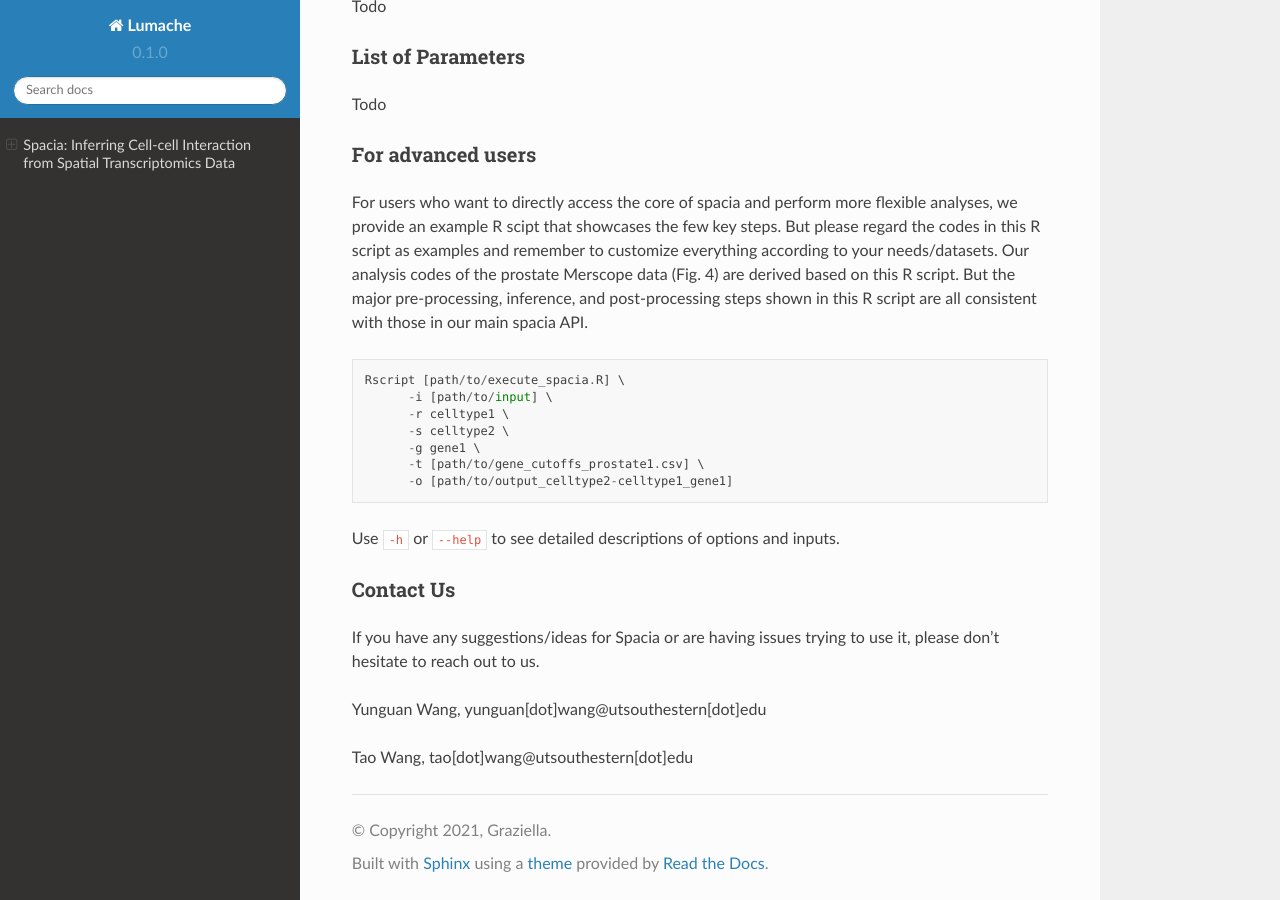
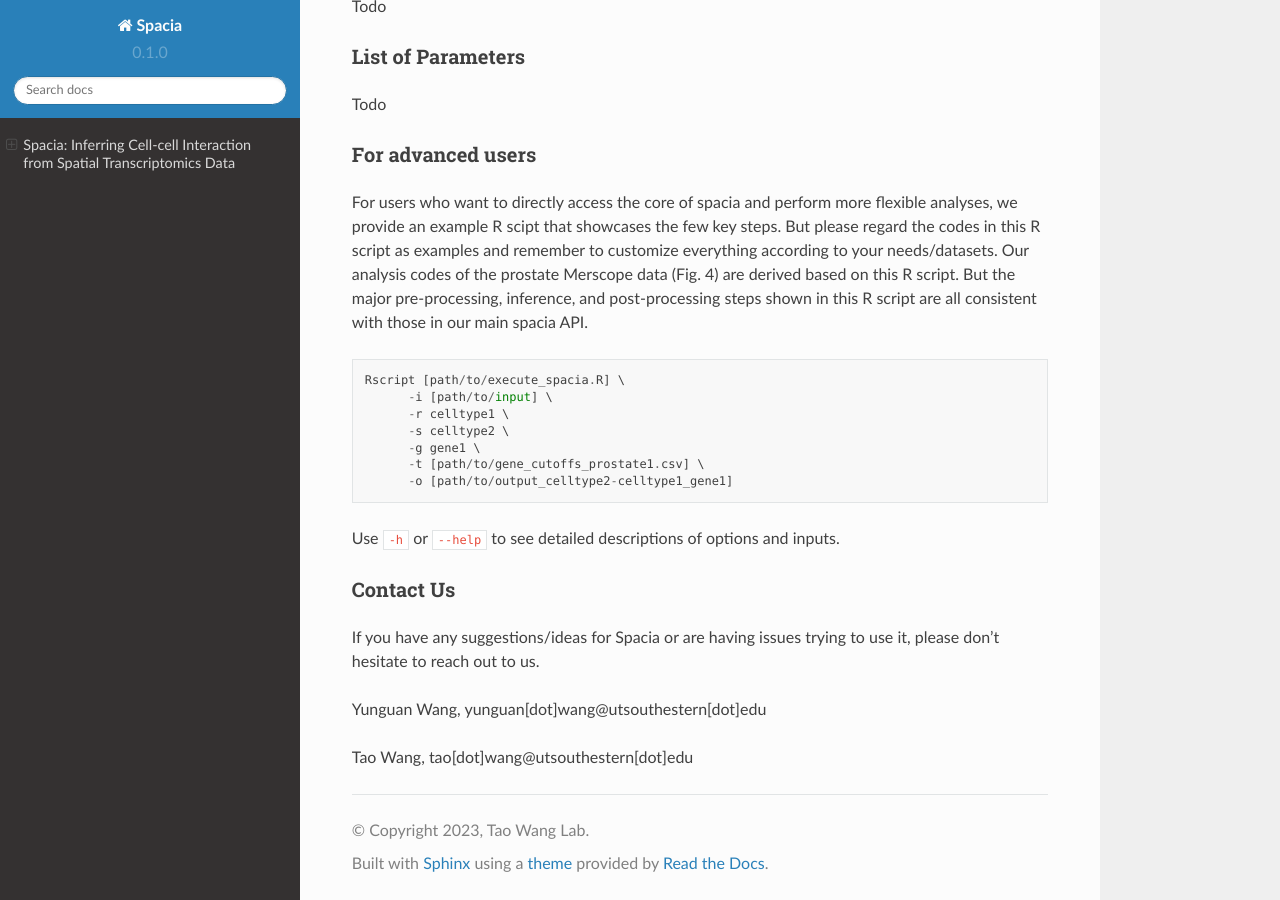
Before and after one commit to nickwfj123/spacia2022_doc, a Sphinx documentation site: the page built from docs/source/index.rst, in a window 1280 px wide and 900 px high, scrolled down 1933 px. Built offline with Sphinx 7.4.7 and the Read the Docs theme 2.0.0, drawn with Linux system fonts in a browser that asks for light colours.

Commit message:
Update conf.py

```diff
--- a/docs/source/conf.py
+++ b/docs/source/conf.py
@@ -2,9 +2,9 @@
 
 # -- Project information
 
-project = 'Lumache'
-copyright = '2021, Graziella'
-author = 'Graziella'
+project = 'Spacia'
+copyright = '2023, Tao Wang Lab'
+author = 'Tao Wang Lab'
 
 release = '0.1'
 version = '0.1.0'
```
